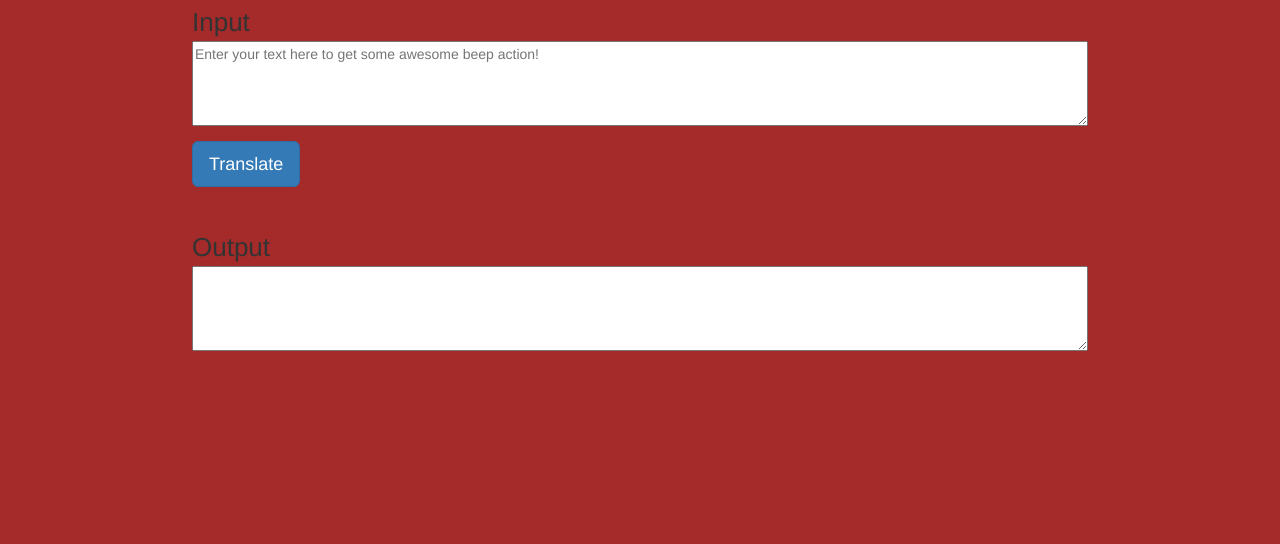
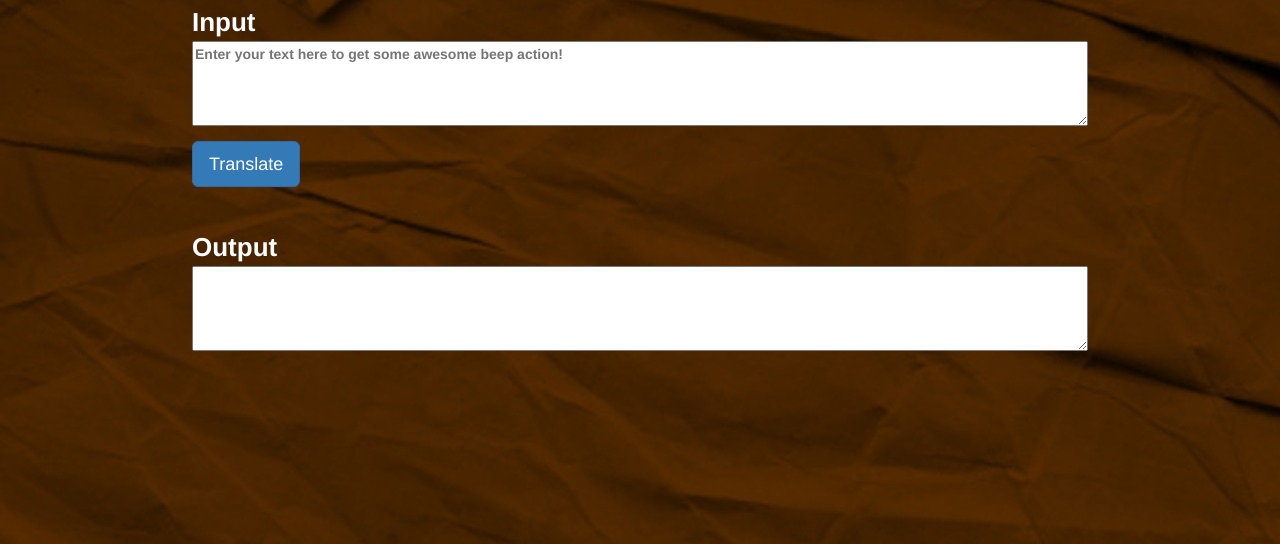
Before and after one commit to NawarYossef/morsiphy, a plain HTML site: page index.html in a window 1280 px wide. Shown: the part 256-800 px from the top of the page. Drawn offline with nearby package versions, Linux system fonts and the light colour scheme; files whose address does not match are found by name.

Commit message:
background image added. font color set

```diff
--- a/stylesheets/modules/sass.scss
+++ b/stylesheets/modules/sass.scss
@@ -7,9 +7,13 @@
 // === SIZES ===
 
 // === STYLE ===
+
 body {
-	background-color: brown !important;
+	font-weight: bold;
+	background-image: url("../background-image.jpg");
 	h1 {
+		font-weight: bold;
+		color: #ffffff !important;
 		width: 25%;
 		margin: 0 auto 20px auto;
 	}
@@ -17,11 +21,12 @@ body {
 		width: 70%;
 		height: 85px;
 		margin: 200px auto 0 auto;
-
 		span {
-		font-size: 26px;
+			color: #ffffff !important;
+			font-size: 26px;
 		}
 		textarea {
+			color: black !important;
 			width: 100%;
 			height: 100%;
 		}
@@ -37,7 +42,8 @@ body {
 		margin: 200px auto 0 auto;
 
 		span {
-		font-size: 26px;
+			color: #ffffff !important;
+			font-size: 26px;
 		}
 
 		textarea {
```
Also changed, not shown: index.html (+0 -1 lines), stylesheets/background-image.jpg (added), stylesheets/modules/sass.css, 2 other files.
